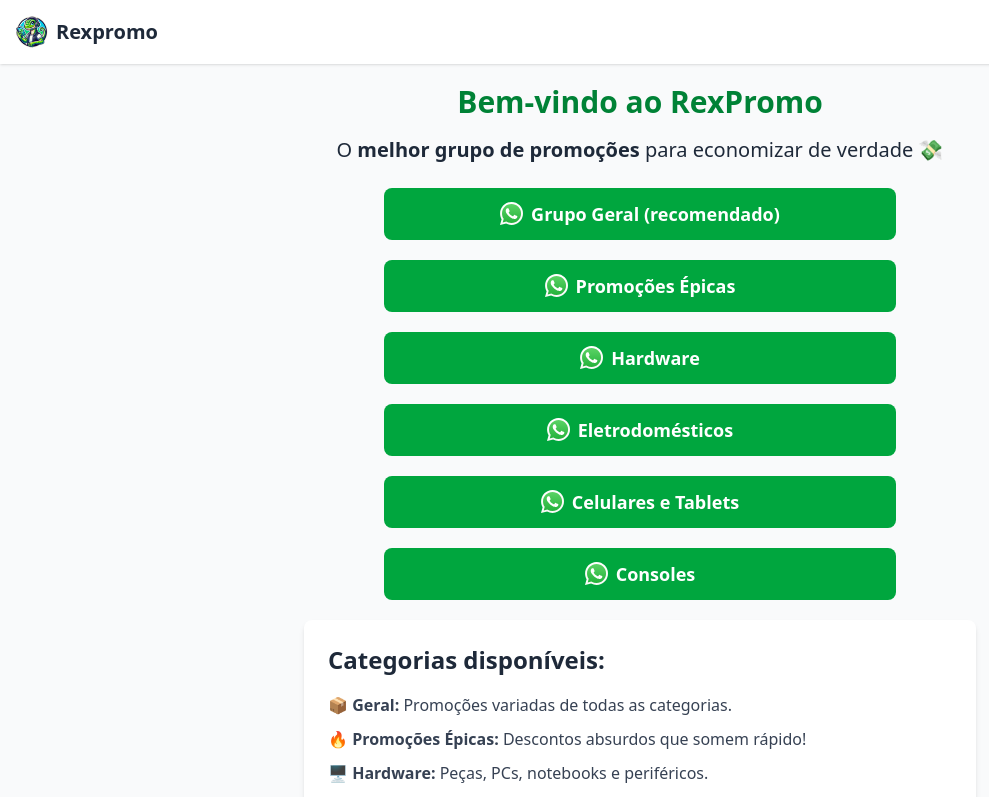
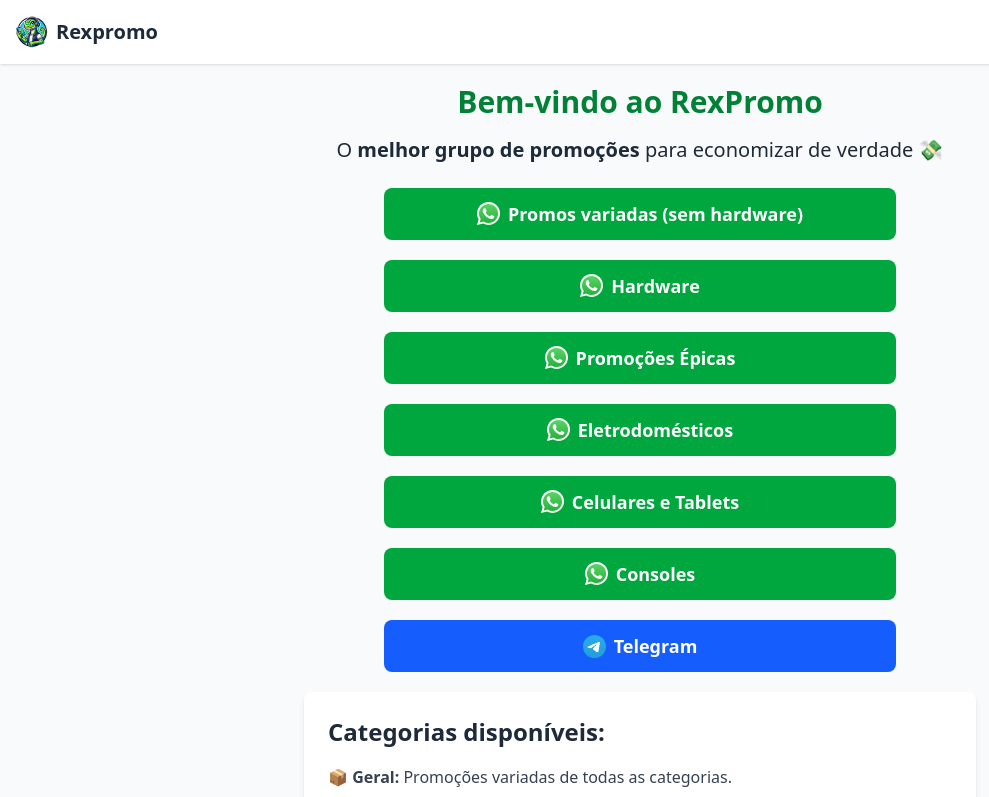
Before and after one commit to luizolivei/rexpromo-site, a Nuxt app: page / in a window 1280 px wide. Shown: the top 797 px of the page, without its empty margins (0-989 px from the left). Built offline with nearby package versions, Linux system fonts and the light colour scheme.

Commit message:
deploy telegram

```diff
--- a/pages/index.vue
+++ b/pages/index.vue
@@ -38,7 +38,15 @@
             class="flex items-center justify-center gap-2 bg-green-600 text-white px-3 py-3 rounded-lg lg:text-lg sm:text-sm font-semibold hover:bg-green-700 transition"
         >
           <Icon icon="logos:whatsapp-icon" width="23" />
-          Grupo Geral (recomendado)
+          Promos variadas (sem hardware)
+        </a>
+        <a
+            href="https://chat.whatsapp.com/KEPtbdrG7Ju9rsCq8clCHL"
+            target="_blank"
+            class="flex items-center justify-center gap-2 bg-green-600 text-white px-3 py-3 rounded-lg lg:text-lg sm:text-sm font-semibold hover:bg-green-700 transition"
+        >
+          <Icon icon="logos:whatsapp-icon" width="23" />
+          Hardware
         </a>
         <a
             href="https://chat.whatsapp.com/BruGdLcui2z6YeBhki6og9"
@@ -47,14 +55,6 @@
         >
           <Icon icon="logos:whatsapp-icon" width="23" />
           Promoções Épicas
-        </a>
-        <a
-            href="https://chat.whatsapp.com/KEPtbdrG7Ju9rsCq8clCHL"
-            target="_blank"
-            class="flex items-center justify-center gap-2 bg-green-600 text-white px-3 py-3 rounded-lg lg:text-lg sm:text-sm font-semibold hover:bg-green-700 transition"
-        >
-          <Icon icon="logos:whatsapp-icon" width="23" />
-          Hardware
         </a>
         <a
             href="https://chat.whatsapp.com/G1yCSVkkXKK9v0oPZAa0Eq"
@@ -80,6 +80,14 @@
           <Icon icon="logos:whatsapp-icon" width="23" />
           Consoles
         </a>
+        <a
+            href="https://chat.whatsapp.com/Kc009AGCqj73jG2dRG1AWT"
+            target="_blank"
+            class="flex items-center justify-center gap-2 bg-blue-600 text-white px-3 py-3 rounded-lg lg:text-lg sm:text-sm font-semibold hover:bg-green-700 transition"
+        >
+          <Icon icon="logos:telegram" width="23" />
+          Telegram
+        </a>
       </div>
 
       <section class="bg-white shadow-md rounded-lg p-6 max-w-2xl mx-auto mb-10 text-left">
```
